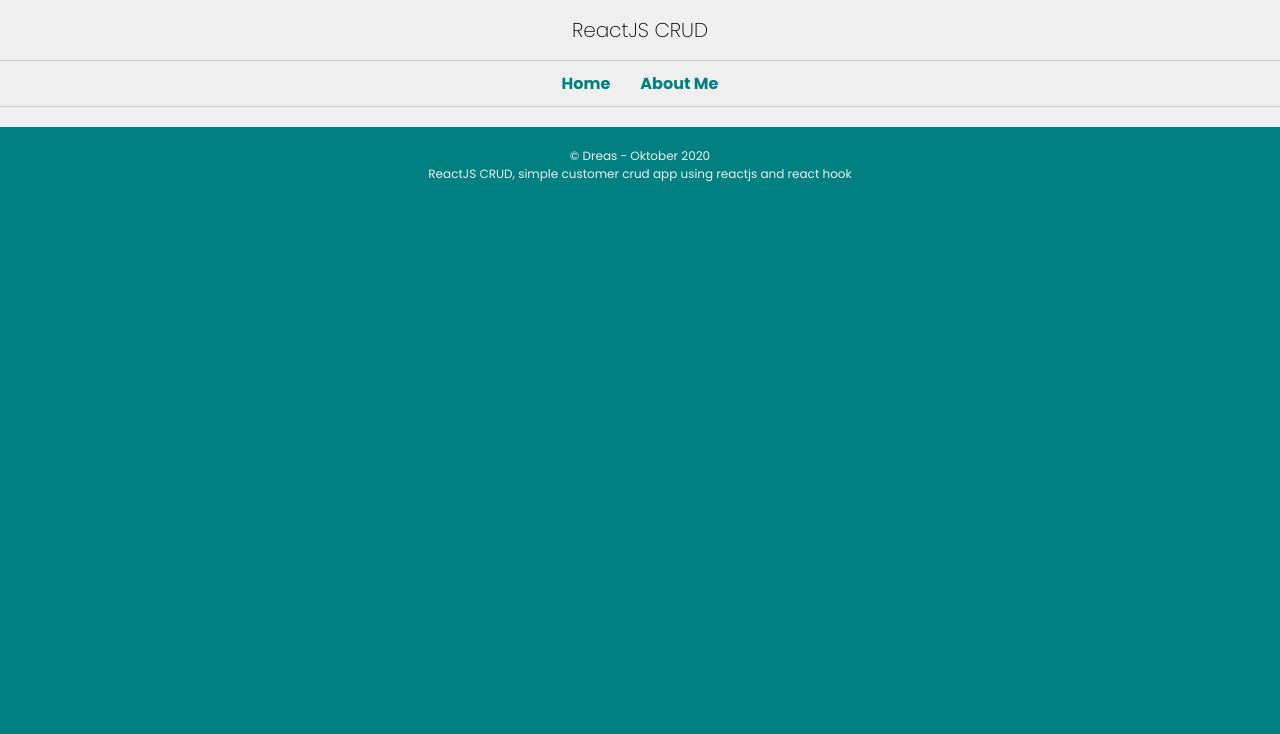
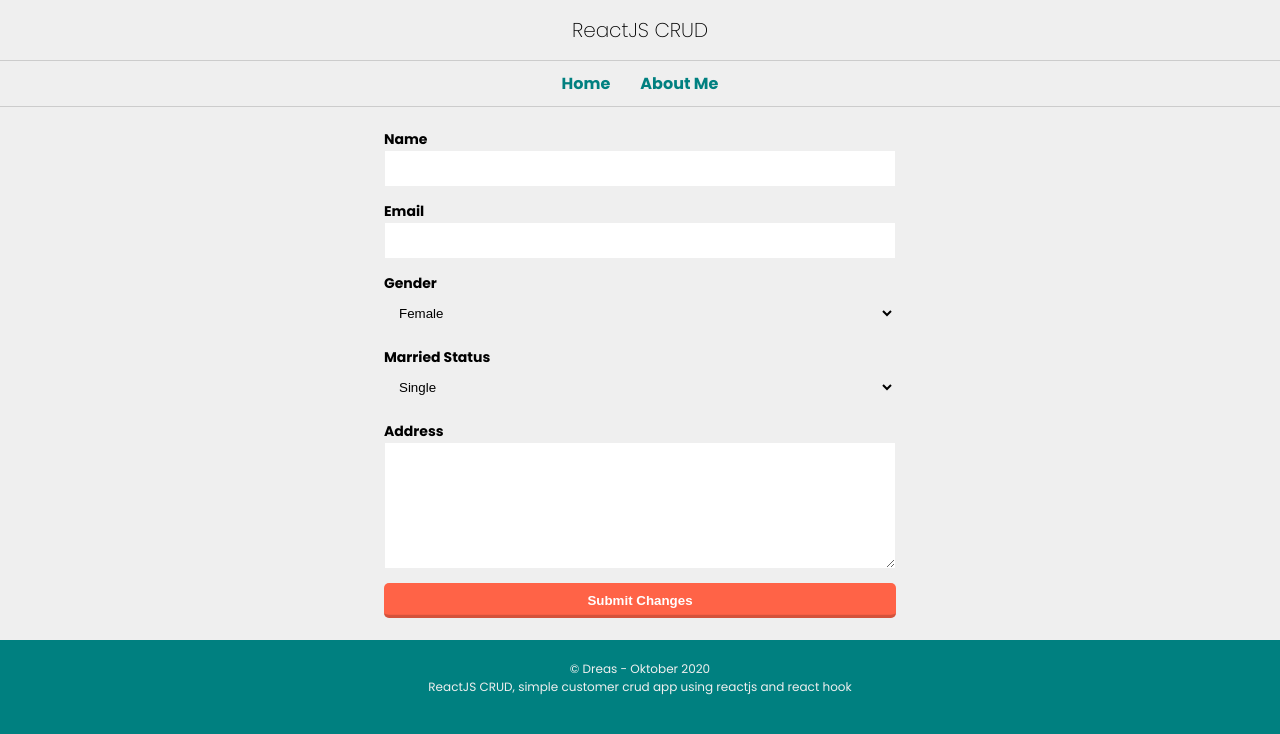
Before and after one commit to caesareza/reactjs-fthing-crud, a React (Create React App) app: page /customer/edit/1 in a window 1280 px wide. Shown: the top 734 px of the page. Built offline with nearby package versions, Linux system fonts and the light colour scheme; no server answers.

Commit message:
update customer hook

```diff
--- a/src/App.js
+++ b/src/App.js
@@ -4,6 +4,7 @@ import './App.css';
 import CustomerIndex from './pages/customer/customerIndex';
 import CustomerDetail from './pages/customer/customerDetail';
 import CustomerAdd from './pages/customer/customerAdd';
+import CustomerEdit from './pages/customer/customerEdit';
 
 function App() {
     return (
@@ -19,8 +20,9 @@ function App() {
                 <div className="content">
                     <Switch>
                         <Route exact path="/" component={CustomerIndex} />
+                        <Route exact path="/customer/add" component={CustomerAdd} />
                         <Route exact path="/customer/detail/:id" component={CustomerDetail} />
-                        <Route exact path="/customer/add" component={CustomerAdd} />
+                        <Route exact path="/customer/edit/:id" component={CustomerEdit} />
                     </Switch>
                 </div>
                 <footer>
--- /dev/null
+++ b/src/pages/customer/customerEdit.js
@@ -0,0 +1,100 @@
+import React, {useEffect, useState} from 'react';
+import {useParams} from 'react-router-dom';
+import API from '../../utils/API';
+
+const CustomerEdit = () => {
+    const {id} = useParams();
+    const [idCustomer, setIdCustomer] = useState(id);
+    const [submitStatus, setSubmitStatus] = useState(false);
+    const [customerForm, setCustomerForm] = useState(false);
+    const [selectedCustomer, setSelectedCustomer] = useState({
+        name: '',
+        email: '',
+        gender: '',
+        is_married: '',
+        address: ''
+    });
+
+    const handleSubmit = (event) => {
+        event.preventDefault();
+
+        async function updateCustomer() {
+            const res = await API.patch(`/customer/${idCustomer}`, selectedCustomer);
+            const data = await res.data;
+            console.log(data);
+            setSubmitStatus(false);
+            setCustomerForm(true);
+        }
+
+        updateCustomer();
+    }
+
+    const handleOnChange = (key, value) => setSelectedCustomer({...selectedCustomer, [key]: value})
+
+    useEffect(() => {
+        async function fetchDetailCustomer() {
+            const res = await API.get(`/customer/${id}`, {});
+            const detailcustomer = res.data.result;
+            setSelectedCustomer({
+                name: detailcustomer.name,
+                email: detailcustomer.email,
+                gender: detailcustomer.gender,
+                is_married: detailcustomer.is_married,
+                address: detailcustomer.address
+            });
+        }
+
+        fetchDetailCustomer();
+    }, [id])
+
+    return (
+        <>
+            {
+                customerForm ? (
+                    <div className="notif notif-success">
+                        Success Update Customer
+                    </div>
+                ) : (
+                    <div className="customer-add">
+                        <form onSubmit={handleSubmit}>
+                            <div className="row">
+                                <label>Name</label>
+                                <input type="text" name="name" required="required" value={selectedCustomer.name}
+                                       onChange={e => handleOnChange('name', e.target.value)}/>
+                            </div>
+                            <div className="row">
+                                <label>Email</label>
+                                <input type="text" name="email" required="required" value={selectedCustomer.email}
+                                       onChange={e => handleOnChange('email', e.target.value)}/>
+                            </div>
+                            <div className="row">
+                                <label>Gender</label>
+                                <select name="gender" value={selectedCustomer.gender}
+                                        onChange={e => handleOnChange('gender', e.target.value)}>
+                                    <option value="0">Female</option>
+                                    <option value="1">Male</option>
+                                </select>
+                            </div>
+                            <div className="row">
+                                <label>Married Status</label>
+                                <select name="is_married" value={selectedCustomer.is_married}
+                                        onChange={e => handleOnChange('is_married', e.target.value)}>
+                                    <option value="0">Single</option>
+                                    <option value="1">Married</option>
+                                </select>
+                            </div>
+                            <div className="row">
+                                <label>Address</label>
+                                <textarea rows="7" required="required" value={selectedCustomer.address}
+                                          onChange={e => handleOnChange('address', e.target.value)}></textarea>
+                            </div>
+                            <input type="submit" value={submitStatus ? 'Saving..' : 'Submit Changes'}/>
+                        </form>
+                    </div>
+                )
+            }
+        </>
+    )
+}
+
+export default CustomerEdit;
--- a/src/pages/customer/customerIndex.js
+++ b/src/pages/customer/customerIndex.js
@@ -86,7 +86,7 @@ const CustomerContainer = ({data}) => {
                                     <div className="action">
                                         <nav>
                                             <span onClick={() => handleDetailCustomer(value.id)}>Detail</span>
-                                            <span>Edit</span>
+                                            <span onClick={() => handleEditCustomer(value.id)}>Edit</span>
                                             <span onClick={() => handleHapusCustomer(value.id)}>Hapus</span>
                                         </nav>
                                     </div>
```
